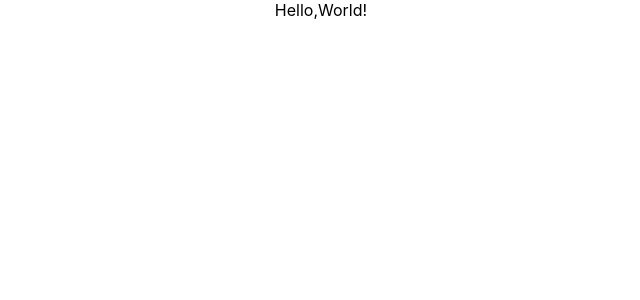
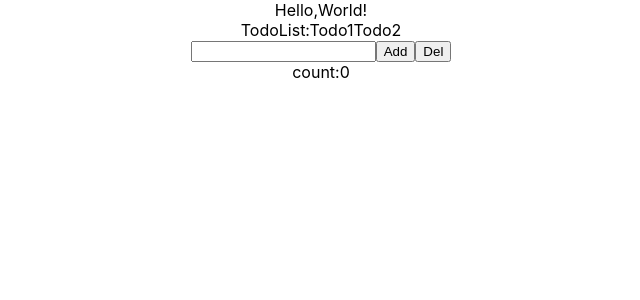
Before and after one commit to lnsylt024/react-wk, a React (Create React App) app: page / in a window 1280 px wide. Shown: the top 300 px of the page, without its empty margins (319-959 px from the left). Built offline with nearby package versions, Linux system fonts and the light colour scheme.

Commit message:
TodoList.jsを追加

```diff
--- a/src/App.js
+++ b/src/App.js
@@ -1,8 +1,21 @@
+import { useState } from 'react';
 import './App.css';
+import TodoList from './TodoList';
 
 function App() {
+  //参数[todos]是Object
+  const [todos, setTodos] = useState(["Todo1","Todo2"]);
   return (
-    <div className="App">Hello,World!</div>
+    <div className="App">
+      Hello,World!
+      <TodoList todoskey={todos}/>
+      <input type="text"/>
+      <button>Add</button>
+      <button>Del</button>
+      <div>
+        count:0
+      </div>
+    </div>
   );
 }
 
--- /dev/null
+++ b/src/TodoList.js
@@ -0,0 +1,11 @@
+import React from 'react'
+
+const TodoList = ({todoskey}) => {
+  return (
+    <>
+    <div>TodoList:{todoskey}</div>
+    </>
+  )
+}
+
+export default TodoList;
```
